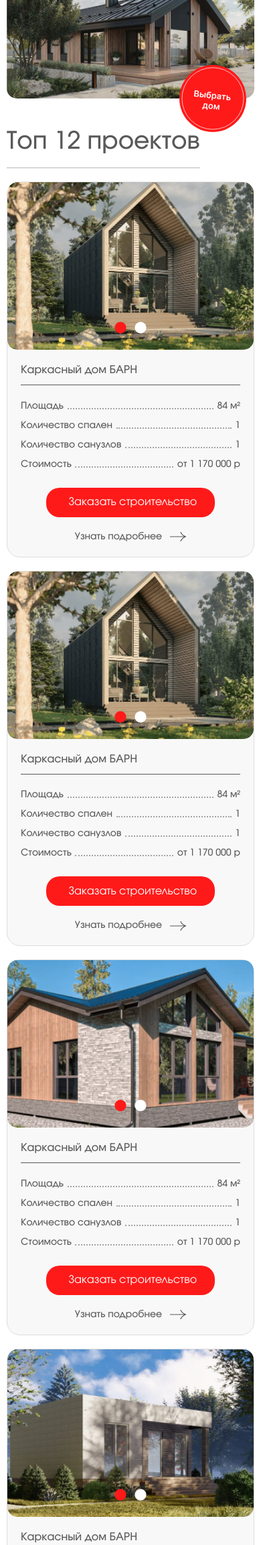
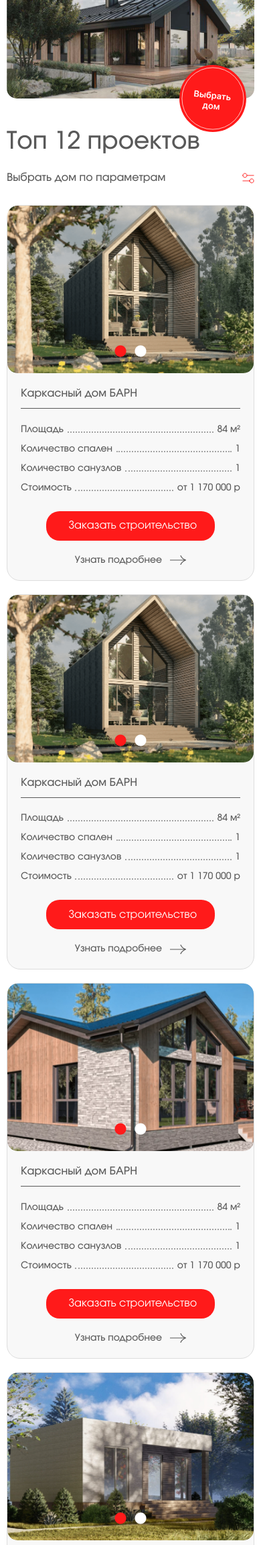
Before and after one commit to IT-solutions-django/NapariliDV, a Django app: page / in a window 390 px wide. Shown: the part 1902-4208 px from the top of the page at 67% size. Run offline with Django 5.2, Linux system fonts and the light colour scheme.

Commit message:
Adapt footer styles, update home page. Adapt catalog page

```diff
--- a/home/templates/home/home.html
+++ b/home/templates/home/home.html
@@ -177,10 +177,19 @@
     <div class="best-projects__header">
         <div class="best-projects__heading">
             <h4>Топ 12 проектов</h4>
-            <hr>
         </div>
         <div class="best-projects__to-catalog">
             В каталог
+        </div>
+    </div>
+    <div class="best-projects__filters-adaptive">
+        <div>
+            <p>Выбрать дом по параметрам</p>
+        </div>
+        <div>
+            <button>
+                <img src="{% static 'images/filters-icon.svg' %}" alt="">
+            </button>
         </div>
     </div>
     <div class="best-projects__filters">
@@ -903,7 +912,6 @@
     </div>
     <hr>
     <div>
-
         <div class="news__content">
             <div class="news__small-left-column">
                 <div class="news__photo">
@@ -927,6 +935,11 @@
                         <p>Читать далее</p>
                     </div>
                 </div>
+            </div>
+            <div class="news__read-button">
+                <button>
+                    <img src="{% static 'images/read-news.svg' %}" alt="">
+                </button>
             </div>
         </div>
     </div>
@@ -955,7 +968,11 @@
                         <p>Читать далее</p>
                     </div>
                 </div>
-
+            </div>
+            <div class="news__read-button">
+                <button>
+                    <img src="{% static 'images/read-news.svg' %}" alt="">
+                </button>
             </div>
         </div>
     </div>
@@ -984,6 +1001,11 @@
                         <p>Читать далее</p>
                     </div>
                 </div>
+            </div>
+            <div class="news__read-button">
+                <button>
+                    <img src="{% static 'images/read-news.svg' %}" alt="">
+                </button>
             </div>
         </div>
     </div>
--- a/static/css/style.css
+++ b/static/css/style.css
@@ -676,6 +676,9 @@ main {
     padding-right: 36px;
     background-position: right center;
 }
+.best-projects__filters-adaptive {
+    display: none;
+}
 
 .best-projects__filters-form {
     display: flex;
@@ -1786,7 +1800,7 @@ main {
     max-width: 100%;
     white-space: normal;
 }
-.advantages__heading hr,
+/* .advantages__heading hr,
 .contacts__heading hr,
 .answers__heading hr,
 .best-projects__heading hr,
@@ -2233,6 +2253,25 @@ footer hr,
         width: 100%;
         justify-content: space-between;
         gap: 8px;
+    }
+    .best-projects__filters,
+    .best-projects__to-catalog,
+    .catalog__filters {
+        display: none;
+    }
+    .best-projects__filters-adaptive {
+        font-family: 'Involve 500', sans-serif;
+        font-weight: 500;
+        font-size: 16px;
+        display: flex;
+        justify-content: space-between;
+        margin-bottom: 30px;
+        margin-top: 20px;
+        align-items: center;
+    }
+    .best-projects__filters-adaptive img {
+        width: 30px;
+        height: 30px;
     }
 }
 @media (max-width: 1100px) {
@@ -2344,7 +2386,8 @@ footer hr,
     }
     .slick-dotted.slick-slider,
     .advantages,
-    .news {
+    .news,
+    .catalog__projects {
         margin-bottom: 40px;
     }
     .advantages__stats,
@@ -2402,7 +2445,8 @@ footer hr,
     .half {
         margin-bottom: 40px;
     }
-    .best-projects__header {
+    .best-projects__header,
+    .info__heading {
         margin-bottom: 20px;
     }
     .best-projects__to-catalog {
@@ -2689,10 +2786,14 @@ footer hr,
     {
         height: 100px;
     }
+    .best-projects__filters-adaptive img {
+        width: 18px;
+        height: 18px;
+    }
     .best-projects__card,
     .catalog__card {
         width: 100%;
-        max-width: 500px;
+        max-width: 100%;
         margin: 0 auto;
     }
     .best-projects__card-heading,
--- a/templates/base.html
+++ b/templates/base.html
@@ -148,6 +148,7 @@
     <footer class="footer-container">
         <div class="footer__label">
             <p>Нужен дом?</p>
+            <hr>
         </div>
         <div class="footer__row">
             <div class="footer__links">
@@ -156,7 +157,7 @@
                         <p>Каталог</p>
                     </div>
                     <div class="footer__link">
-                        <p>О компании</p>
+                        <p>Новости</p>
                     </div>
                     <div class="footer__link">
                         <p>Портфолио</p>
@@ -164,10 +165,13 @@
                 </div>
                 <div class="footer__column">
                     <div class="footer__link">
-                        <p>Новости</p>
+                        <p>Контакты</p>
                     </div>
                     <div class="footer__link">
-                        <p>Контакты</p>
+                        <p>О компании</p>
+                    </div>
+                    <div class="footer__link">
+                        <p>Наша команда</p>
                     </div>
                 </div>
             </div>
@@ -185,6 +189,9 @@
                     <img src="{% static 'images/leave-request.svg' %}" alt="">
                 </button>
             </div>
+        </div>
+        <div class="footer__phone-adaptive">
+            <a>7 953 223-49-73</a>
         </div>
         <hr>
         <div class="footer__row footer__juridical footer-container">
```
Also changed, not shown: other parts of static/css/style.css (+131 -58 lines), projects/templates/projects/catalog.html (+10 -0 lines), static/images/filters-icon.svg (added).
